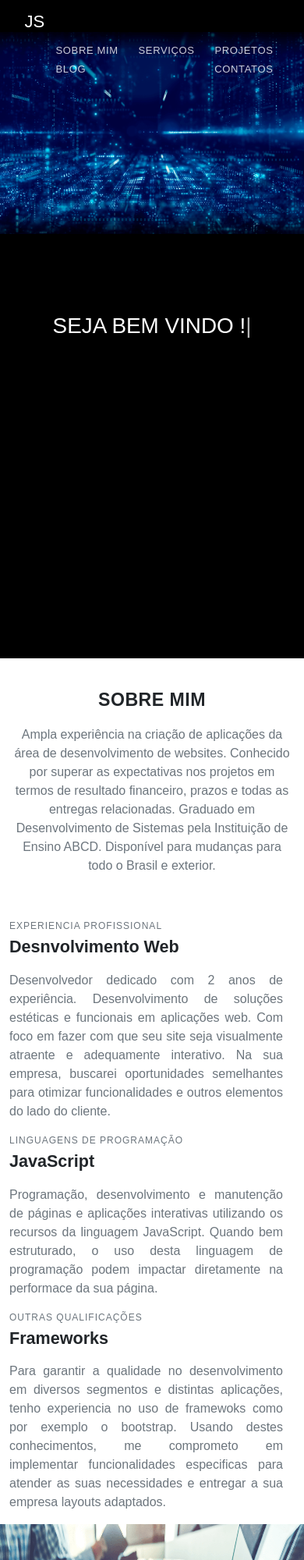
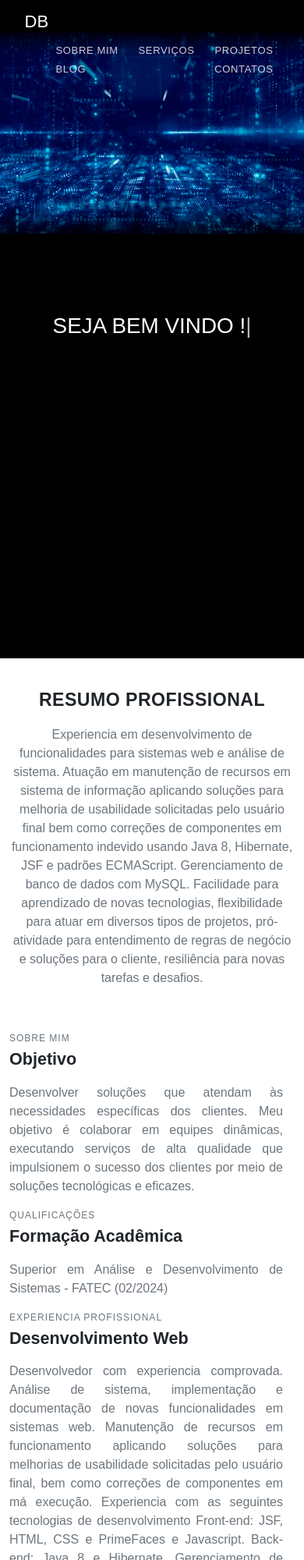
Before and after one commit to daianethaisb/daianethaisb.github.io, a plain HTML site: page index.html in a window 390 px wide. Shown: the top 2000 px of the page at 78% size. Drawn offline with Linux system fonts and the light colour scheme.

Commit message:
Inicio da personalização Template
Inicio da personalização Template

```diff
--- a/css/style.css
+++ b/css/style.css
@@ -157,7 +157,7 @@
   }
 
   .result{
-    background: rgb(7, 119, 189);
+    background: rgb(238, 136, 236);
     font-family: 'Courier New', Courier, monospace;
     text-transform: uppercase;
   }
@@ -379,13 +379,13 @@ section ul li:hover {
   =================================*/
 
   #contacts{
-    background-color: yellow;
+    background-color: rgb(31, 95, 212);
   }
 
   .text-contact{
     text-align: start;
     font-family: 'Franklin Gothic Medium', 'Arial Narrow', Arial, sans-serif;
-    background: yellow;
+    background: rgb(31, 95, 212);
   }
 
   .submitBnt {
--- a/index.html
+++ b/index.html
@@ -3,7 +3,7 @@
     <head>
         <meta charset="utf-8">
         <meta name="viewport" content="width=device-width, initial-scale=1">
-        <title>Template JS</title>
+        <title>Daiane Barbosa</title>
         <link rel="shortcut icon" href="imagens/img_icon.png">
 
         <!--Estilos-->
@@ -23,7 +23,7 @@
                 <div class="navbar-header">
                     <!-- LOGO -->
                     <a class="navbar-brand logo" href="#home" id="logo">
-                            JS
+                            DB
                     </a>
                 </div>
                 <!-- Fim Navbar-header -->
@@ -73,38 +73,41 @@
             <div class="container">
                 <div class="row margin-t-40">
                     <div class="text-center">
-                        <h3 class="section-title">Sobre Mim</h3>
-                        <p class="sub-title text-muted">Ampla experiência na criação de aplicações da área de desenvolvimento de websites.
-                            Conhecido por superar as expectativas nos projetos em termos de resultado financeiro, prazos e todas
-                            as entregas relacionadas. Graduado em Desenvolvimento de Sistemas pela Instituição de Ensino ABCD.
-                            Disponível para mudanças para todo o Brasil e exterior.</p>
+                        <h3 class="section-title">RESUMO  PROFISSIONAL</h3>
+                        <p class="sub-title text-muted">Experiencia em desenvolvimento de funcionalidades para sistemas web e análise de
+                            sistema. Atuação em manutenção de recursos em sistema de informação aplicando soluções para melhoria de
+                            usabilidade solicitadas pelo usuário final bem como correções de componentes em funcionamento indevido usando
+                             Java 8, Hibernate, JSF e padrões ECMAScript. Gerenciamento de banco de dados com MySQL.
+                             Facilidade para aprendizado de novas tecnologias, flexibilidade para atuar em diversos tipos de projetos,
+                             pró-atividade para entendimento de regras de negócio e soluções para o cliente, resiliência para novas
+                             tarefas e desafios.</p>
                     </div>
                 </div>
                 <div class="row margin-t-40">
                     <div class="col-md-4">
-                        <p class="text-muted about-t">Experiencia Profissional</p>
-                        <h4><b>Desnvolvimento Web</b></h4>
-                        <p class="text-muted about-desc">Desenvolvedor dedicado com 2 anos de experiência. Desenvolvimento de soluções
-                             estéticas e funcionais em aplicações web. Com foco em fazer com que seu site seja visualmente atraente e
-                             adequamente interativo. Na sua empresa, buscarei oportunidades semelhantes para otimizar funcionalidades
-                             e outros elementos do lado do cliente.</p>
-                    </div>
-                    <div class="col-md-4">
-                        <p class="text-muted about-t">Linguagens de programação</p>
-                        <h4><b>JavaScript</b></h4>
-                        <p class="text-muted about-desc">Programação, desenvolvimento e manutenção de páginas e aplicações interativas
-                            utilizando os recursos da linguagem JavaScript. Quando bem estruturado, o uso desta linguagem de programação
-                            podem impactar diretamente na performace da sua página.
+                        <p class="text-muted about-t">Sobre Mim</p>
+                        <h4><b>Objetivo</b></h4>
+                        <p class="text-muted about-desc">Desenvolver soluções que atendam às necessidades específicas dos clientes.
+                            Meu objetivo é colaborar em equipes dinâmicas, executando serviços de alta qualidade que impulsionem o
+                            sucesso dos clientes por meio de soluções tecnológicas e eficazes.
                         </p>
                     </div>
                     <div class="col-md-4">
-                        <p class="text-muted about-t">Outras Qualificações </p>
-                        <h4><b>Frameworks</b></h4>
-                        <p class="text-muted about-desc">Para garantir a qualidade no desenvolvimento em diversos segmentos e distintas
-                            aplicações, tenho experiencia no uso de framewoks como por exemplo o bootstrap. Usando destes conhecimentos,
-                            me comprometo em implementar funcionalidades especificas para atender as suas necessidades e
-                            entregar a sua empresa layouts adaptados.
+                        <p class="text-muted about-t">Qualificações</p>
+                        <h4><b>Formação Acadêmica</b></h4>
+                        <p class="text-muted about-desc">Superior em Análise e Desenvolvimento de Sistemas - FATEC (02/2024)
                         </p>
+                    </div>
+                    <div class="col-md-4">
+                        <p class="text-muted about-t">Experiencia Profissional</p>
+                        <h4><b>Desenvolvimento Web</b></h4>
+                        <p class="text-muted about-desc">Desenvolvedor com experiencia comprovada. Análise de sistema,
+                            implementação e documentação de novas funcionalidades em sistemas web. Manutenção de recursos em
+                            funcionamento aplicando soluções para melhorias de usabilidade solicitadas pelo usuário final, bem
+                            como correções de componentes em má execução. Experiencia com as seguintes tecnologias de desenvolvimento
+                            Front-end: JSF, HTML, CSS e PrimeFaces e Javascript. Back-end: Java 8 e Hibernate. Gerenciamento de dados
+                            usando conceitos de banco de dados relacional - MySQL. Cooperação com as equipes de suporte e implantação
+                            com questões relacionadas ao desenvolvimento.</p>
                     </div>
                 </div>
             </div>
@@ -127,12 +130,12 @@
                     </div>
 
                     <div class="col-md-3 text-white text-center padding-60">
-                        <h1><span class="counter" data-counter="250">0</span>+</h1>
+                        <h1><span class="counter" data-counter="1400">0</span>+</h1>
                         <h5>Horas trabalhadas</h5>
                     </div>
 
                     <div class="col-md-3 text-white text-center padding-60">
-                        <h1 class="counter" data-counter="70">0</h1>
+                        <h1 class="counter" data-counter="10">0</h1>
                         <h5>Projetos Concluidos</h5>
                     </div>
                     <div class="col-md-3 text-white text-center padding-60">
@@ -316,7 +319,7 @@
                         </div>
                         <div class="col-md-4">
                             <div class="form-group">
-                                <label for="useremail">Email</label>
+                                <label for="useremail">Email Remetente</label>
                                 <input type="email" class="form-control" id="useremail" placeholder="Email"/>
                             </div>
                         </div>
@@ -341,7 +344,7 @@
                     </div>
                     <div class="margin-t-20 contact">
                         <p class="text-contact">Preencha o formulário com as informações ou envie um e-mail para o endereço
-                            <b style="font-style: italic;">email@email.com.br</b></p>
+                            <b style="font-style: italic;">daianethaisb@gmail.com.br</b></p>
                     </div>
                     </div>
                 </form>
@@ -354,7 +357,7 @@
             <div class="container">
                 <div class="row">
                     <div class="float-none">
-                        <p class="copy-rights">2022 ©JS. Todos os Direitos Reservados </p>
+                        <p class="copy-rights">2024 ©DB. Todos os Direitos Reservados </p>
                     </div>
                 </div>
             </div>
--- a/js/app.js
+++ b/js/app.js
@@ -6,13 +6,13 @@ window.onscroll = function() {navbRolagem()};
                 document.getElementById("navbar").style.top = "0px";
                 document.getElementById("navbar").style.background = "rgba(0, 0, 0, 0.72)";
                 document.getElementById("logo").style.fontSize= "16px";
-                document.getElementById("logo").innerText= "JS - HOME";
-                document.getElementById("logo").style.color= "yellow";
+                document.getElementById("logo").innerText= "DB - HOME";
+                document.getElementById("logo").style.color= "pink";
             } else {
                 document.getElementById("navbar").style.top = "-4px";
                 document.getElementById("navbar").style.background = "transparent";
                 document.getElementById("logo").style.fontSize= "22px";
-                document.getElementById("logo").innerHTML= "JS";
+                document.getElementById("logo").innerHTML= "DB";
                 document.getElementById("logo").style.color= "white";
             }
         }
```
Also changed, not shown: imagens/img_depoimentos.png, imagens/img_icon.png.
